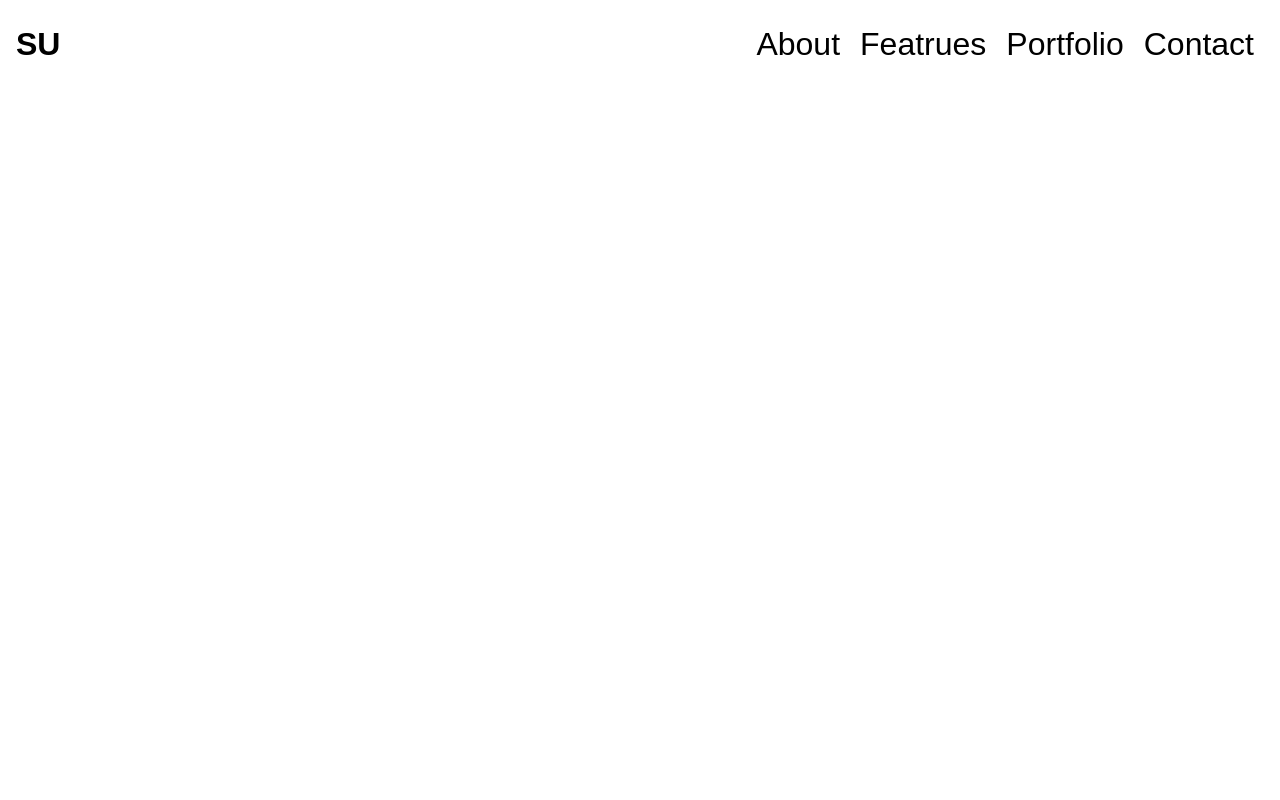
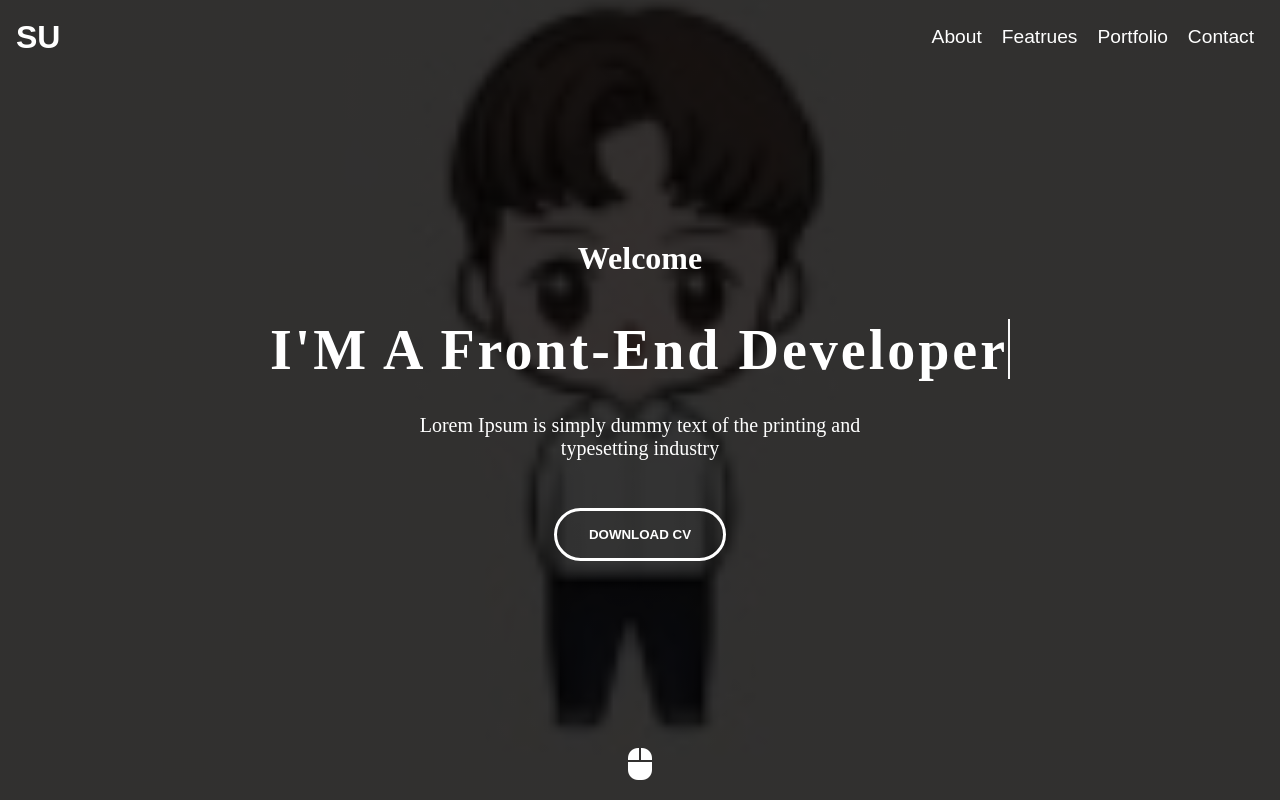
Before and after one commit to DevelopJKong/bookreview-web, a plain HTML site: page index.html in a window 1280 px wide. Drawn offline with Linux system fonts and the light colour scheme.

Commit message:
main 영역 완성

```diff
--- a/index.html
+++ b/index.html
@@ -5,10 +5,11 @@
     <meta http-equiv="X-UA-Compatible" content="IE=edge">
     <meta name="viewport" content="width=device-width, initial-scale=1.0">
     <link rel="stylesheet" href="https://cdnjs.cloudflare.com/ajax/libs/font-awesome/6.1.1/css/all.min.css">
-    <link rel="stylesheet" href="style.css">
+    <link rel="stylesheet" href="./style/style.css">
     <title>bookreview-web</title>
 </head>
 <body>
+    <!-- start Header -->
     <header>
         <div class="container">
             <h1>
@@ -32,5 +33,19 @@
             </nav>
         </div>
     </header>
+    <!-- end Header -->
+
+    <!-- start main-->
+    <main id="main">
+        <div class="container">
+            <h4>Welcome</h4>
+            <h2>I'M A <span>Front-End Developer</span></h2>
+            <p>Lorem Ipsum is simply dummy text of the printing and typesetting industry</p>
+            <button class="download">DOWNLOAD CV</button>
+            <button class="mouse"><i class="fa-solid fa-computer-mouse"></i></button>
+        </div>
+    </main>
+    <!-- end main-->
 </body>
+<script src="./js/app.js"></script>
 </html>
--- a/style.css
+++ b/style/components/header.css
@@ -1,26 +1,6 @@
-* {
-    margin:0;
-    padding:0;
-    box-sizing:border-box;
-}
-
-a,a:link,a:visited {
-    color:inherit;
-    text-decoration:none;
-}
-
-li {
-    list-style:none;
-}
-
-.container {
-    width:1140px;
-    margin:0 auto;
-}
-
 header {
-    position:absolute;
-    color:black;
+    position:fixed;
+    color:white;
     top:0;
     z-index:1;
     width:100%;
@@ -46,6 +26,7 @@ header button {
     background: transparent;
     border:0;
     cursor:pointer;
+    color:white; /*수정*/
 }
 
 header h1 button {
@@ -54,5 +35,5 @@ header h1 button {
 }
 
 header nav ul li button {
-    font-size: 2rem;
+    font-size: 1.2rem; /*수정*/
 }
--- /dev/null
+++ b/style/components/mainContent.css
@@ -0,0 +1,90 @@
+main {
+    width:100%;
+    height:100vh;
+    color:white;
+    background: linear-gradient(rgba(0,0,0,0.8), rgba(0,0,0,0.8)), url('../../images/프로파일.png') center center;
+    background-size: cover;
+    display:flex;
+    justify-content: center;
+    align-items:center;
+    text-align:center;
+}
+
+main h4 {
+    font-size:2rem;
+}
+
+main h2 {
+    font-size: 3.5rem;
+    margin: 2rem 0;
+    letter-spacing: 3px;
+}
+
+main p {
+    max-width:500px;
+    margin:0 auto;
+    font-size:1.25rem;
+}
+
+main button.download {
+    background-color:transparent;
+    border: 3px solid white;
+    border-radius: 2.2222rem;
+    padding: 1rem 2rem;
+    margin-top:3rem;
+    color:white;
+    font-weight:bold;
+    cursor:pointer;
+}
+
+main button.mouse {
+    background-color:transparent;
+    border:none;
+    color:white;
+    font-size:2rem;
+    position:absolute;
+    bottom:1rem;
+    left:50%;
+    transform: translateX(-50%);
+    animation: upDown 1s ease-in-out infinite;
+}
+
+main h2 span::after {
+    content:"";
+    height:60px;
+    width:2px;
+    transform: translateY(10px);
+    background-color:#fff;
+    display:inline-block;
+    animation: blink .7s ease-in-out infinite;
+}
+
+
+
+
+
+
+
+@keyframes upDown {
+    0% {
+        bottom:1rem;
+    }
+
+    50% {
+        bottom: 1.5rem;
+    }
+
+    100% {
+        bottom: 1rem;
+    }
+}
+
+@keyframes blink {
+    0% {
+        opacity: 1;
+    }
+
+    100% {
+        opacity: 0;
+    }
+}
--- /dev/null
+++ b/style/style.css
@@ -0,0 +1,21 @@
+@import url("./components/header.css");
+@import url("./components/mainContent.css");
+* {
+    margin:0;
+    padding:0;
+    box-sizing:border-box;
+}
+
+a,a:link,a:visited {
+    color:inherit;
+    text-decoration:none;
+}
+
+li {
+    list-style:none;
+}
+
+.container {
+    width:1140px;
+    margin:0 auto;
+}
```
Also changed, not shown: images/프로파일.png (added), js/app.js (added), 1 other file.
